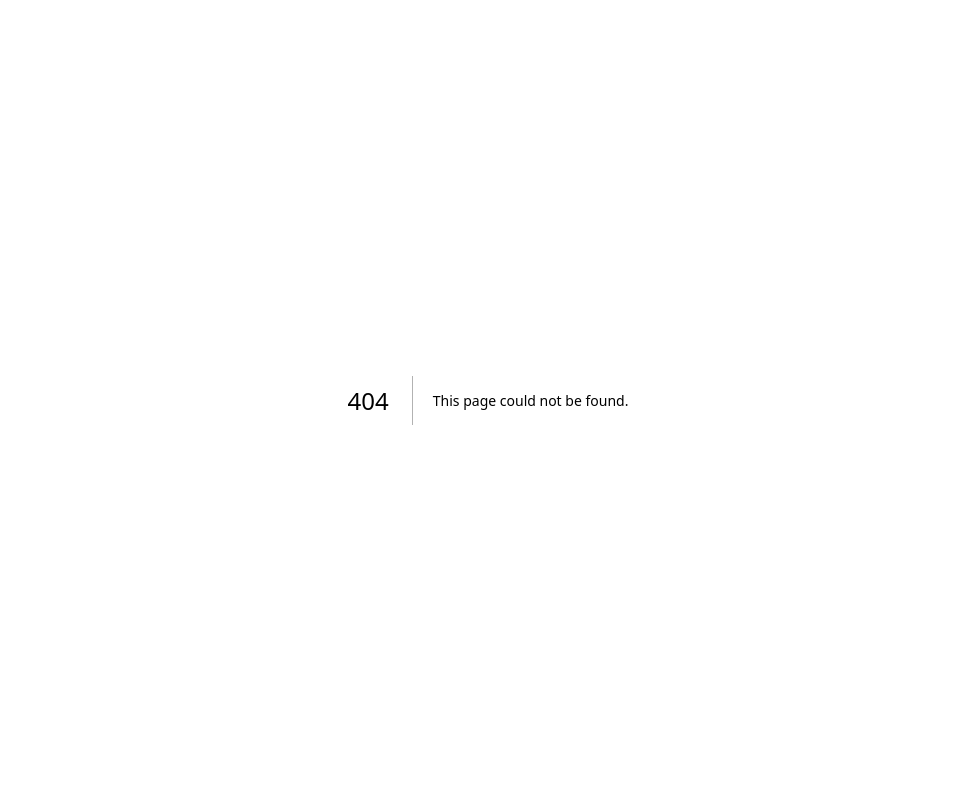
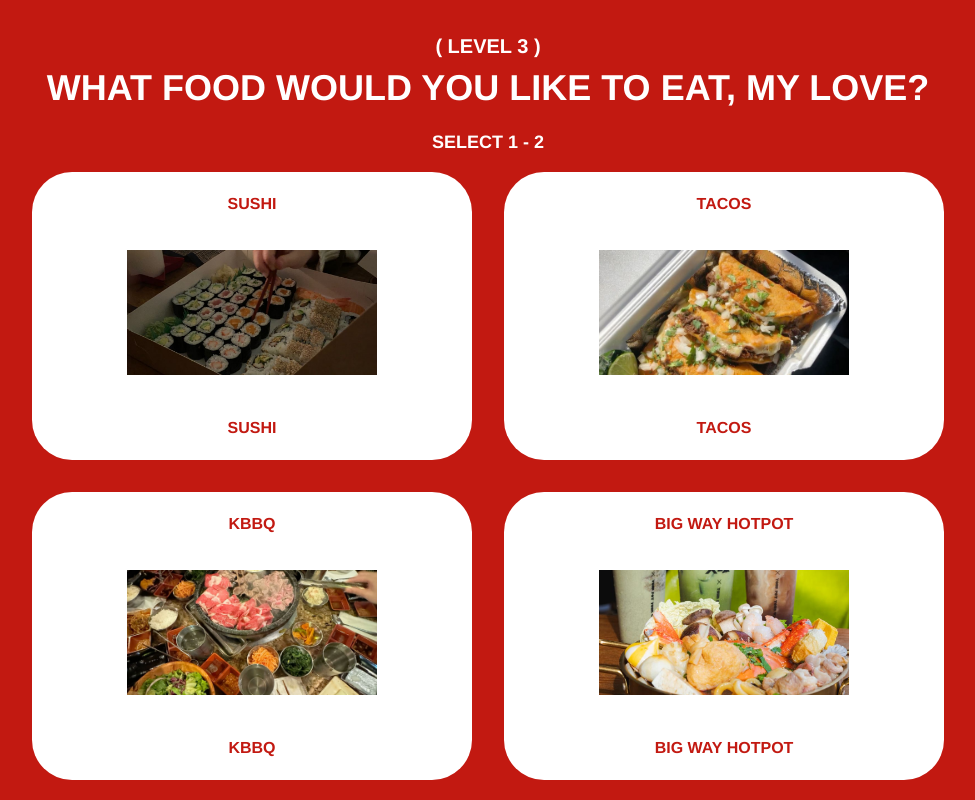
Before and after one commit to gathrean/aloean, a Next.js app: page /valentines/3-food in a window 1280 px wide. Before the commit this address had no page. Shown: the top 800 px of the page, without its empty margins (152-1127 px from the left). Built offline with nearby package versions, Linux system fonts and the light colour scheme.

Commit message:
Moved app/pages/valentines upwards, now it's app/valentines

```diff
--- a/app/pages/valentines/1-no/page.tsx
+++ b/app/valentines/1-no/page.tsx
@@ -24,7 +24,7 @@ export default function Nope() {
             <br></br>
 
             <button
-                onClick={() => router.push('/pages/valentines')}
+                onClick={() => router.push('/valentines')}
                 className="font-bold back-button"
             >
                 WAIT! GO BACK!
--- a/app/pages/valentines/1-yes/page.tsx
+++ b/app/valentines/1-yes/page.tsx
@@ -27,7 +27,7 @@ export default function ThankYou() {
 
             <br></br>
             <button
-                onClick={() => router.push('/pages/valentines/2-date')}
+                onClick={() => router.push('/valentines/2-date')}
                 className="valentines-button font-bold"
             >
                 NEXT LEVEL
--- a/app/pages/valentines/2-date/page.tsx
+++ b/app/valentines/2-date/page.tsx
@@ -51,7 +51,7 @@ export default function DateSelection() {
         const response = `I will be free on ${formattedDate}, let's meet at ${selectedLocation} at ${selectedTime}.`;
 
         submitResponse(response);
-        router.push('/pages/valentines/3-food');
+        router.push('/valentines/3-food');
     };
 
     const handleBack = () => {
--- a/app/pages/valentines/3-food/page.tsx
+++ b/app/valentines/3-food/page.tsx
@@ -50,7 +50,7 @@ export default function FoodSelection() {
         try {
             // Ensure submission before navigating
             await submitResponse(formattedResponse);
-            router.push('/pages/valentines/4-dessert');
+            router.push('/valentines/4-dessert');
         } catch (error) {
             console.error("Failed to submit response:", error);
         }
--- a/app/pages/valentines/4-dessert/page.tsx
+++ b/app/valentines/4-dessert/page.tsx
@@ -44,7 +44,7 @@ export default function DessertSelection() {
 
         try {
             await submitResponse(formattedResponse);
-            router.push('/pages/valentines/5-activities');
+            router.push('/valentines/5-activities');
         } catch (error) {
             console.error("Failed to submit response:", error);
         }
--- a/app/pages/valentines/5-activities/page.tsx
+++ b/app/valentines/5-activities/page.tsx
@@ -43,7 +43,7 @@ export default function ActivitiesSelection() {
 
         try {
             await submitResponse(formattedResponse);
-            router.push('/pages/valentines/6-thank-you');
+            router.push('/valentines/6-thank-you');
         } catch (error) {
             console.error("Failed to submit response:", error);
         }
--- a/app/pages/valentines/6-thank-you/page.tsx
+++ b/app/valentines/6-thank-you/page.tsx
@@ -71,7 +71,7 @@ export default function ThankYouPage() {
             </button>
 
             <div className="mt-4">
-                <button onClick={() => router.push('/pages/valentines')} className="back-button font-bold mt-8">
+                <button onClick={() => router.push('/valentines')} className="back-button font-bold mt-8">
                     RESTART
                 </button>
                 <button onClick={() => router.push('/')} className="back-button font-bold mt-8">
--- a/app/pages/valentines/page.tsx
+++ b/app/valentines/page.tsx
@@ -41,7 +41,7 @@ export default function Valentines() {
                     <button
                         onClick={() => {
                             submitResponse('No, I won\'t be your Valentine :(');
-                            router.push('/pages/valentines/1-no');
+                            router.push('/valentines/1-no');
                         }}
                         className="back-button font-bold"
                     >
@@ -50,7 +50,7 @@ export default function Valentines() {
                     <button
                         onClick={() => {
                             submitResponse('Yes, I will be your Valentine!');
-                            router.push('/pages/valentines/1-yes');
+                            router.push('/valentines/1-yes');
                         }}
                         className="valentines-button font-bold"
                     >
```
Also changed, not shown: app/valentines/valentines.css (renamed from app/pages/valentines/valentines.css).
